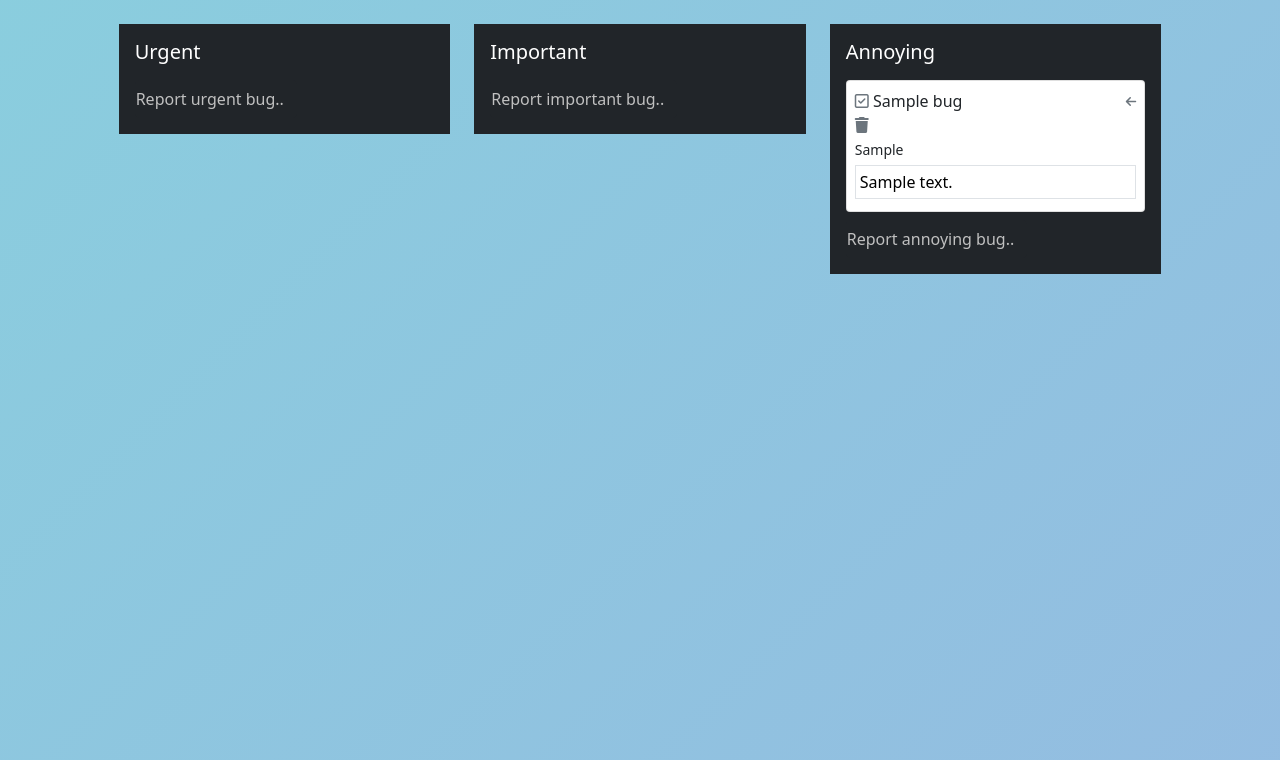
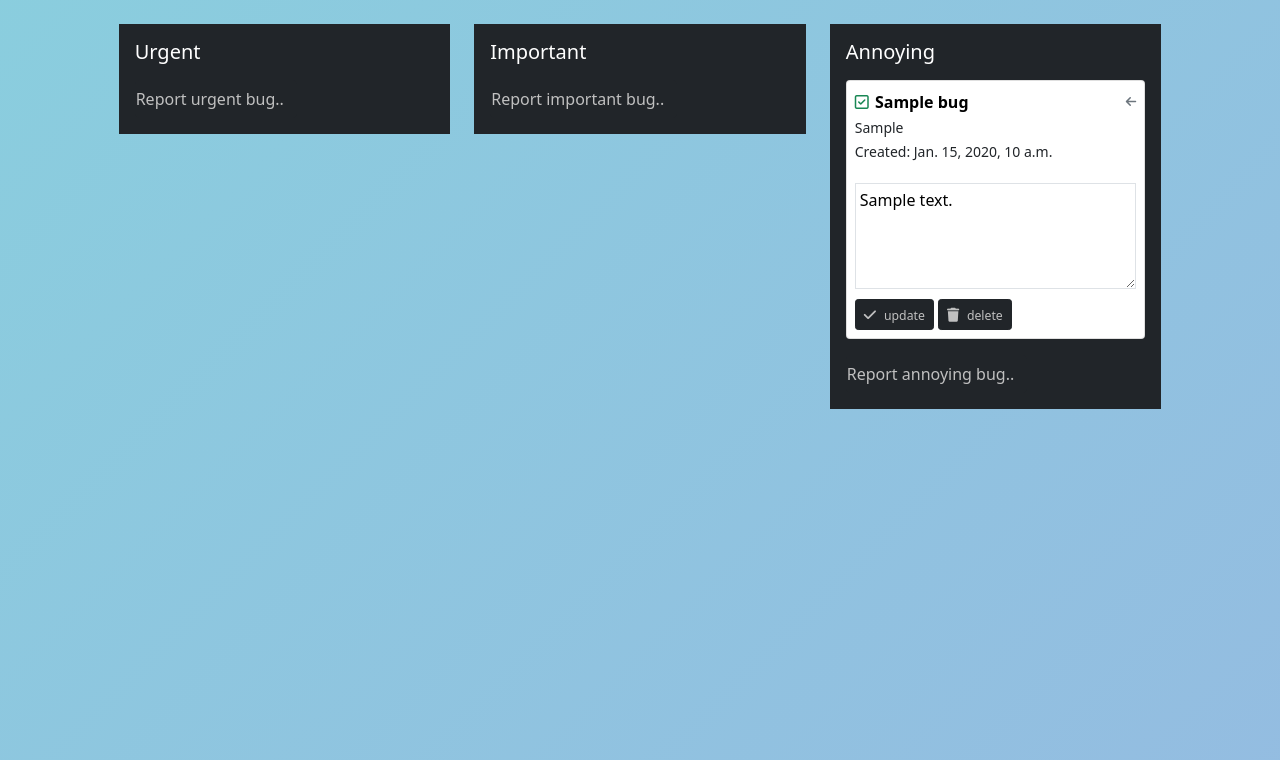
Before and after one commit to devmegan/abius, a Django app: page /bugs/ in a window 1280 px wide. Shown: the part 48-808 px from the top of the page. Run offline with Django 3.2, Linux system fonts and the light colour scheme; a user stored in the database is signed in; tables that the repository leaves empty hold one stand-in row (values such as "Sample post"); some libraries are stand-ins or nearby versions.

Commit message:
update cards

```diff
--- a/bugs/templates/bugs/bug_card.html
+++ b/bugs/templates/bugs/bug_card.html
@@ -1,4 +1,4 @@
-  <div class="card mb-2 p-2">
+  <div class="card mb-3 p-2">
     <div>
         <div class="d-flex">
             <span>
@@ -6,10 +6,13 @@
                 {% if not bug.status %}
                 <i class="far fa-square"></i>
                 {% else %}
-                <i class="far fa-check-square"></i>
+                <i class="far fa-check-square text-success"></i>
                 {% endif %}
             </a>
-            <h6 class="d-inline">{{ bug.name }}</h6>
+            <form method="POST" action="{% url 'edit_bug_name' bug.id %}" class="d-inline">
+                {% csrf_token %}
+                <input class="d-inline border-0 fw-bold" id="name" name="name" value="{{ bug.name }}">
+            </form>
             </span>
                 <span class="ms-auto ">
                 {% if bug.urgency < 3 %}
@@ -26,11 +29,13 @@
                 {% endif %}
             </span>
         </div>
-        <a href="{% url 'delete_bug' bug.id %}"><i class="fas fa-trash text-muted"></i></a>
         <p class="mb-0"><small>{{ bug.assigned_to }}</small></p>
-            <form method="POST" action="{% url 'edit_bug' bug.id %}">
+        <p><small>Created: {{ bug.date_added }}</small></p>
+            <form method="POST" action="{% url 'edit_bug_description' bug.id %}">
                 {% csrf_token %}
-                <input class="w-100 card-input d-inline spaced-1 border p-1 my-1" id="description" name="description" value="{{bug.description}}">
+                <textarea class="w-100 card-input d-inline spaced-1 border p-1 my-1" id="description" name="description" rows="4">{{bug.description}}</textarea>
+                <button type="submit" class="btn btn-sm btn-dark"><i class="fas fa-check me-2"></i><small>update</small></button>
+                <a href="{% url 'delete_bug' bug.id %}" class="btn btn-sm btn-dark"><i class="fas fa-trash me-1"></i> <small>delete</small></a>
             </form>
     </div>
 </div>
--- a/bugs/urls.py
+++ b/bugs/urls.py
@@ -6,6 +6,7 @@ urlpatterns = [
     path('report_bug/', views.report_bug, name="report_bug"),
     path('delete_bug/<int:bug_id>/', views.delete_bug, name="delete_bug"),
     path('toggle_status/<int:bug_id>/', views.toggle_status, name="toggle_status"),
-    path('edit_bug/<int:bug_id>/', views.edit_bug, name="edit_bug"),
+    path('edit_bug_description/<int:bug_id>/', views.edit_bug_description, name="edit_bug_description"),
+    path('edit_bug_name/<int:bug_id>/', views.edit_bug_name, name="edit_bug_name"),
     path('update_urgency/<int:bug_id>/<direction>/', views.update_urgency, name="update_urgency"),
 ]
--- a/bugs/views.py
+++ b/bugs/views.py
@@ -16,7 +16,7 @@ def bugs(request):
 
     user = get_object_or_404(User, username=request.user)
     if user.is_superuser:
-        bugs = Bug.objects.all().order_by("urgency")
+        bugs = Bug.objects.all().order_by('-date_added')
         urgent_bugs = bugs.filter(urgency=3)
         important_bugs = bugs.filter(urgency=2)
         annoying_bugs = bugs.filter(urgency=1)
@@ -79,7 +79,7 @@ def update_urgency(request, bug_id, direction):
     return redirect('bugs')
 
 
-def edit_bug(request, bug_id):
+def edit_bug_description(request, bug_id):
 
     """ view will edit bug description """
     if request.POST:
@@ -89,6 +89,16 @@ def edit_bug(request, bug_id):
 
     return redirect('bugs')
 
+def edit_bug_name(request, bug_id):
+
+    """ view will edit bug description """
+    if request.POST:
+        bug = get_object_or_404(Bug, id=bug_id)
+        bug.name = request.POST['name']
+        bug.save()
+
+    return redirect('bugs')
+
 def delete_bug(request, bug_id):
     """ view will delete bug forever """
     bug = get_object_or_404(Bug, id=bug_id)
```
